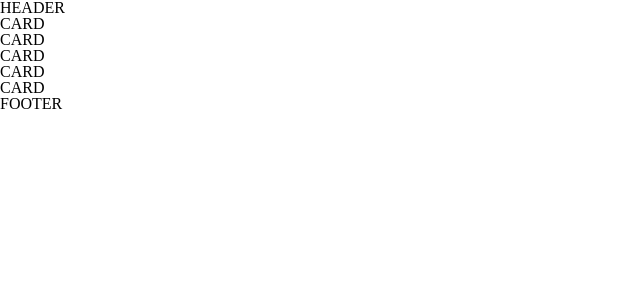
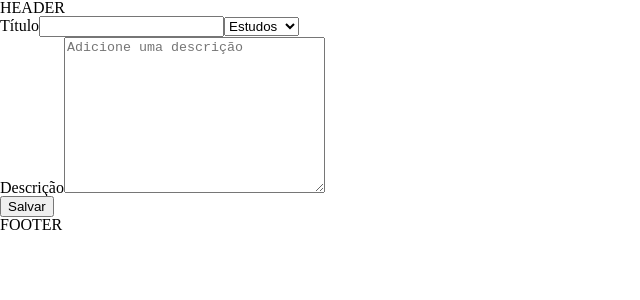
Before and after one commit to AngeloSchulerPiletti/Something-With_ReactJS, a React (Create React App) app: page / in a window 1280 px wide. Shown: the top 300 px of the page, without its empty margins (0-640 px from the left). Built offline with nearby package versions, Linux system fonts and the light colour scheme.

Commit message:
html structure and logic done

```diff
--- a/src/App.js
+++ b/src/App.js
@@ -1,4 +1,5 @@
 import React, { Component } from 'react';
+import './assets/style/index.css';
 
 import Header from "./components/Header";
 import Main from "./components/Main";
--- a/src/components/Main.jsx
+++ b/src/components/Main.jsx
@@ -1,12 +1,34 @@
 import React, { Component } from "react";
 import { TaskList } from "./Main/TaskList";
+import { TaskCreator } from "./Main/TaskCreator";
 
-export default class Main extends Component{
-    render(){
-        return(
-            <main>
-                <TaskList/>
-            </main>
-        );
+export default class Main extends Component {
+  constructor() {
+    super();
+    this.state = {
+      tasks: [],
+    };
+  }
+
+  addTask(title, description, type){
+    const newTask = {title, description, type};
+    const newTasksArr = [...this.state.tasks, newTask];
+    const newState = {
+      tasks:newTasksArr
     }
+    this.setState(newState);
+  }
+
+  render() {
+    return (
+      <main>
+        <div>
+          <TaskCreator addTask={this.addTask.bind(this)}/>
+        </div>
+        <div>
+          <TaskList tasks={this.state.tasks}/>
+        </div>
+      </main>
+    );
+  }
 }
--- a/src/components/Main/Card.jsx
+++ b/src/components/Main/Card.jsx
@@ -4,7 +4,14 @@ export class Card extends Component {
   render() {
     return (
       <div>
-        <h1>CARD</h1>
+        <div className="close">
+          X
+        </div>
+        <div className="content">
+          <h6>{this.props.title}</h6>
+          <p>{this.props.description}</p>
+          <p>tipo: <span>{this.props.type}</span></p>
+        </div>
       </div>
     );
   }
--- /dev/null
+++ b/src/components/Main/TaskCreator.jsx
@@ -0,0 +1,67 @@
+import React, { Component } from "react";
+
+export class TaskCreator extends Component {
+  constructor(props) {
+    super(props);
+    this.title = "";
+    this.description = "";
+    this.type = "estudos";
+  }
+
+  _handleTitleChange(event) {
+    event.stopPropagation();
+    this.title = event.target.value;
+  }
+  _handleDescriptionChange(event) {
+    event.stopPropagation();
+    this.description = event.target.value;
+  }
+  _handleTypeChange(event) {
+    event.stopPropagation();
+    this.type = event.target.value;
+  }
+
+  _handleAddTask(event) {
+    event.preventDefault();
+    event.stopPropagation();
+    this.props.addTask(this.title, this.description, this.type);
+  }
+
+  render() {
+    return (
+      <form onSubmit={this._handleAddTask.bind(this)}>
+        <div>
+          <label htmlFor="title">
+            Título
+            <input type="text" name="title" id="title" onChange={this._handleTitleChange.bind(this)}/>
+          </label>
+          <label htmlFor="type">
+            <select name="type" id="type" onChange={this._handleTypeChange.bind(this)} defaultValue="estudos">
+              <option value="estudos">Estudos</option>
+              <option value="treino">Treino</option>
+              <option value="trabalho">Trabalho</option>
+              <option value="casa">Casa</option>
+              <option value="lazer">Lazer</option>
+            </select>
+          </label>
+        </div>
+        <div>
+          <label htmlFor="description">
+            Descrição
+            <textarea
+              name="description"
+              id="description"
+              cols="30"
+              rows="10"
+              placeholder="Adicione uma descrição"
+              onChange={this._handleDescriptionChange.bind(this)}
+            ></textarea>
+          </label>
+        </div>
+        <div>
+          <button>Salvar</button>
+        </div>
+      </form>
+    );
+  }
+}
--- a/src/components/Main/TaskList.jsx
+++ b/src/components/Main/TaskList.jsx
@@ -4,13 +4,19 @@ import { Card } from "./Card";
 export class TaskList extends Component {
   render() {
     return (
-      <div>
-          {Array.of('Casa', 'Estudos', 'Casa', 'Trabalho', 'Trabalho').map(category =>{
-              return(
-                <Card/>
-              );
-          })}
-      </div>
+      <ul>
+        {this.props.tasks.map((task, index) => {
+          return (
+            <li key={index}>
+              <Card
+                title={task.title}
+                description={task.description}
+                type={task.type}
+              />
+            </li>
+          );
+        })}
+      </ul>
     );
   }
 }
--- a/src/index.js
+++ b/src/index.js
@@ -1,6 +1,5 @@
 import React from 'react';
 import ReactDOM from 'react-dom';
-import './assets/style/index.css';
 import App from './App';
 
 ReactDOM.render(
```
